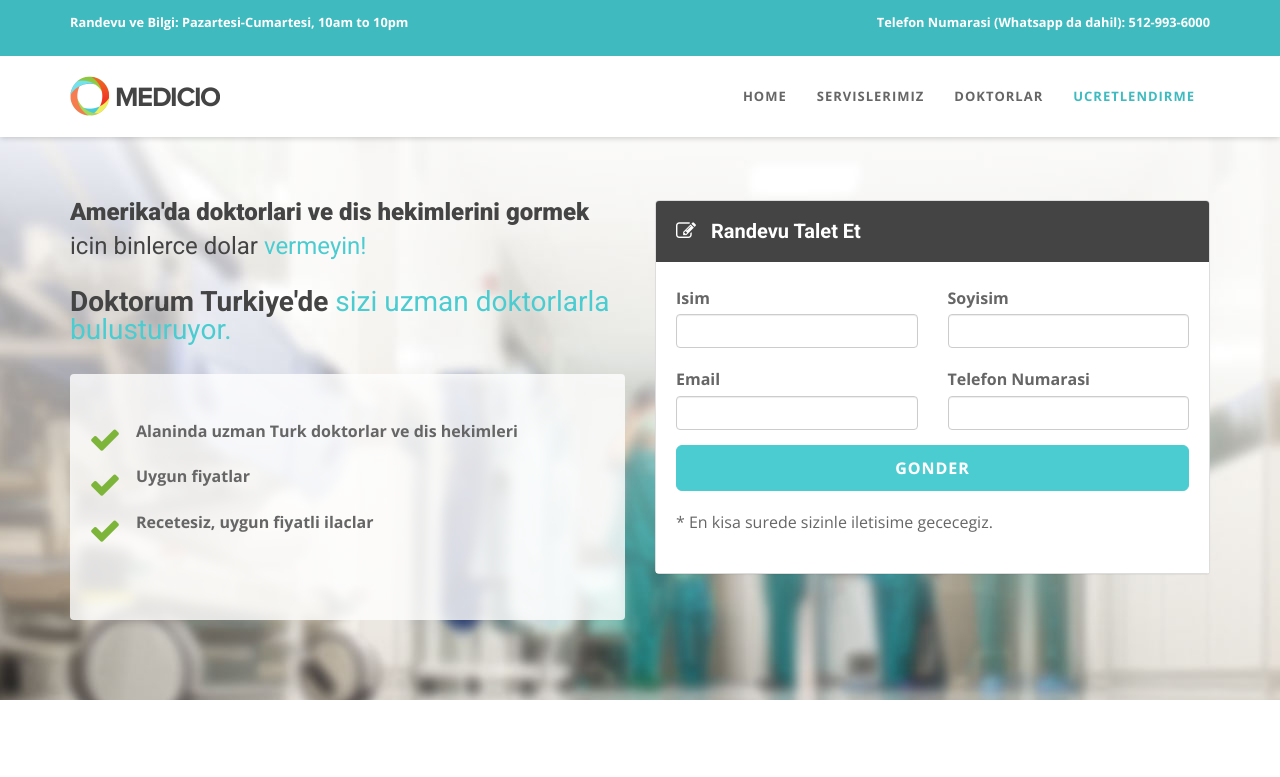
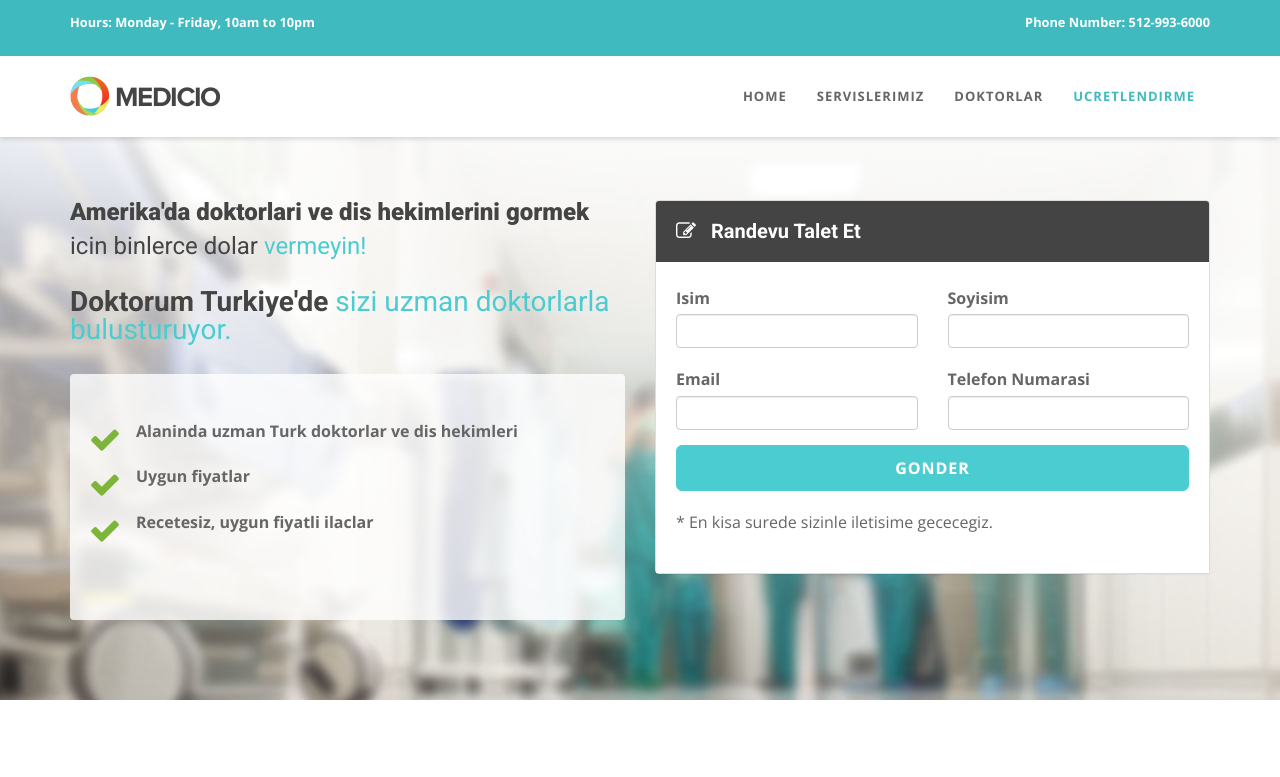
Before and after one commit to burakturkal/Clinic-Website-for-Customer---In-Process, a plain HTML site: page index.html in a window 1280 px wide. Shown: the top 777 px of the page. Drawn offline with nearby package versions, Linux system fonts and the light colour scheme.

Commit message:
Changing language

```diff
--- a/index.html
+++ b/index.html
@@ -37,10 +37,10 @@
 			<div class="container">
 				<div class="row">
 					<div class="col-sm-6 col-md-6">
-					<p class="bold text-left" style="font-size: 80%">Randevu ve Bilgi: Pazartesi-Cumartesi, 10am to 10pm </p>
+					<p class="bold text-left" style="font-size: 80%">Hours: Monday - Friday, 10am to 10pm </p>
 					</div>
 					<div class="col-sm-6 col-md-6">
-					<p class="bold text-right" style="font-size: 80%">Telefon Numarasi (Whatsapp da dahil): 512-993-6000</p>
+					<p class="bold text-right" style="font-size: 80%"> Phone Number: 512-993-6000</p>
 					</div>
 				</div>
 			</div>
```
